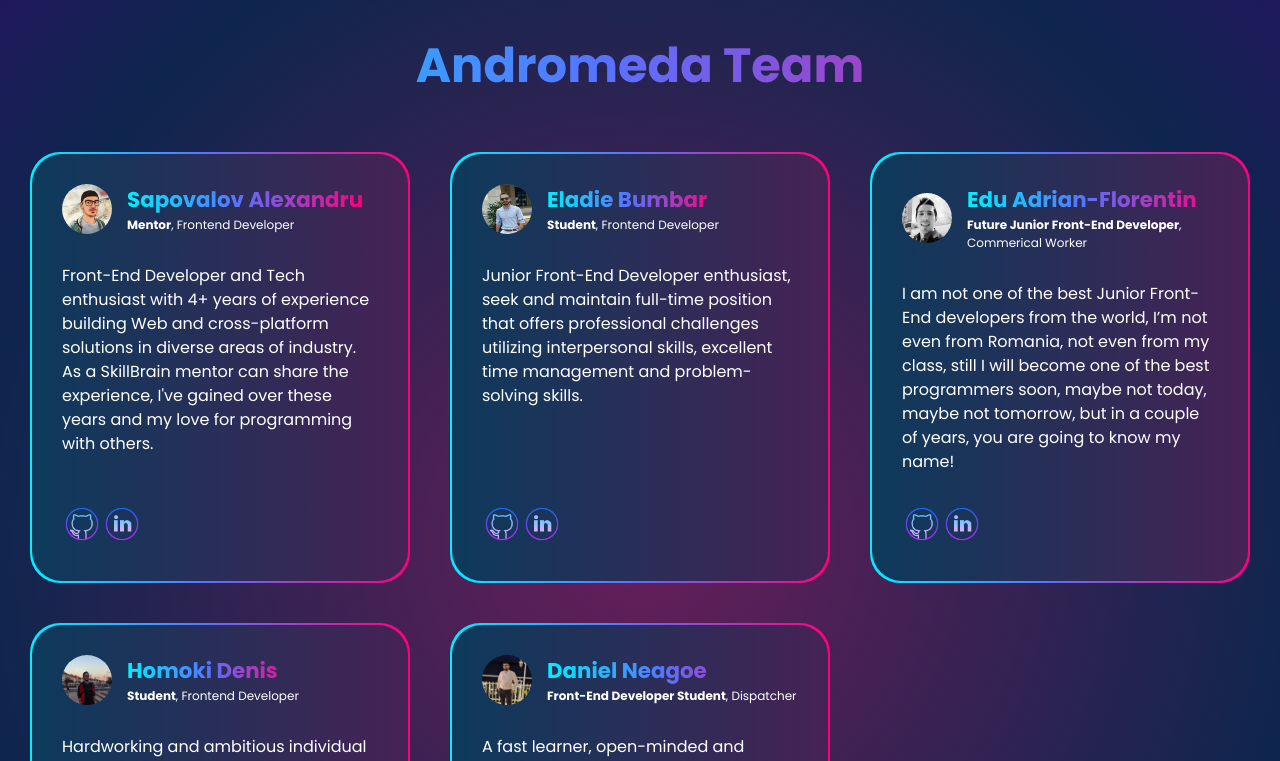
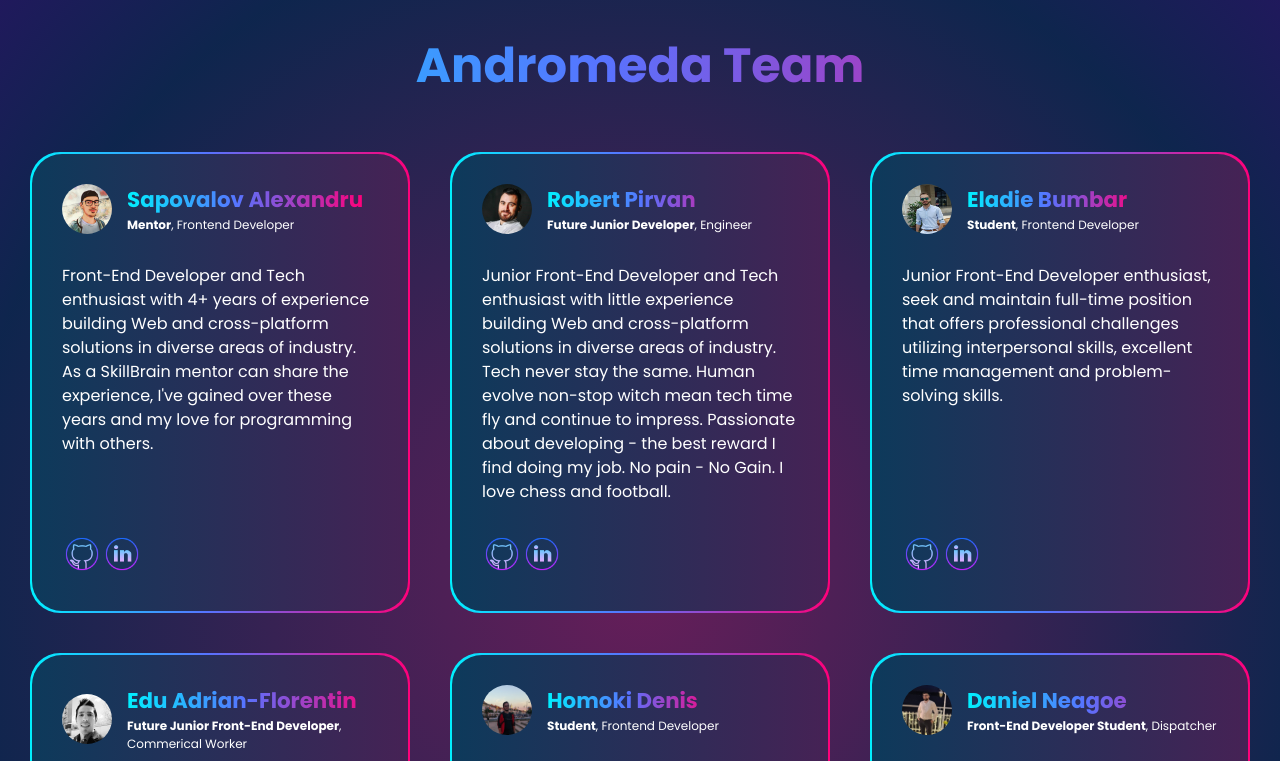
Before and after one commit to iBRazvan/React-Apps-Exercises, a React (Create React App) app: page / in a window 1280 px wide. Shown: the top 761 px of the page. Built offline with nearby package versions, Linux system fonts and the light colour scheme.

Commit message:
Robica cu 2 w (#7)
* Robert-card

```diff
--- a/src/App.js
+++ b/src/App.js
@@ -15,6 +15,19 @@ function App() {
           "https://www.linkedin.com/in/%C8%99apovalov-alexandru-762b3b140/",
       },
       avatar: require("./images/sapovalov_alexandru.jpg"),
+    },
+    {
+      name: "Robert Pirvan",
+      skillBrainPosition: "Future Junior Developer",
+      actualJob: "Engineer",
+      shortDesctioption:
+        "Junior Front-End Developer and Tech enthusiast with little experience building Web and cross-platform solutions in diverse areas of industry. Tech never stay the same. Human evolve non-stop witch mean tech time fly and continue to impress. Passionate about developing - the best reward I find doing my job. No pain - No Gain. I love chess and football.",
+
+      socialMediaLiks: {
+        gitHub: "https://github.com/pirvanrobert",
+        linkedIn: "https://www.linkedin.com/in/pirvan-robert-07655a1b0/",
+      },
+      avatar: require("./images/Robert.jpg"),
     },
     {
       name: "Eladie Bumbar",
@@ -36,8 +49,7 @@ function App() {
         "I am not one of the best Junior Front-End developers from the world, I’m not even from Romania, not even from my class, still I will become one of the best programmers soon, maybe not today, maybe not tomorrow, but in a couple of years, you are going to know my name!",
       socialMediaLiks: {
         gitHub: "https://github.com/Adrian-Edu",
-        linkedIn:
-          "https://www.linkedin.com/in/adrian-edu/",
+        linkedIn: "https://www.linkedin.com/in/adrian-edu/",
       },
       avatar: require("./images/adrian edu.jpg"),
     },
```
Also changed, not shown: src/images/Robert.jpg (added).
